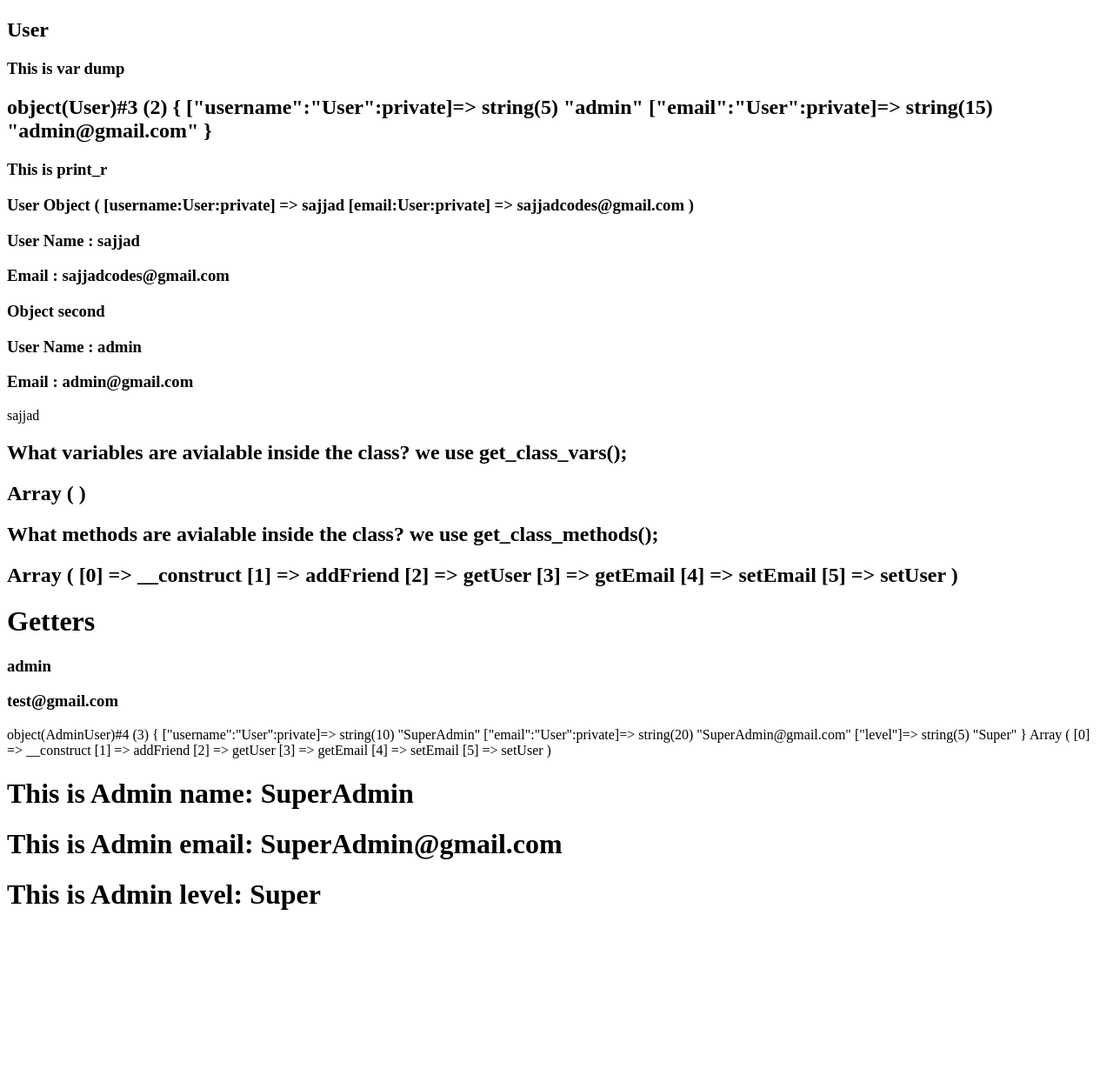
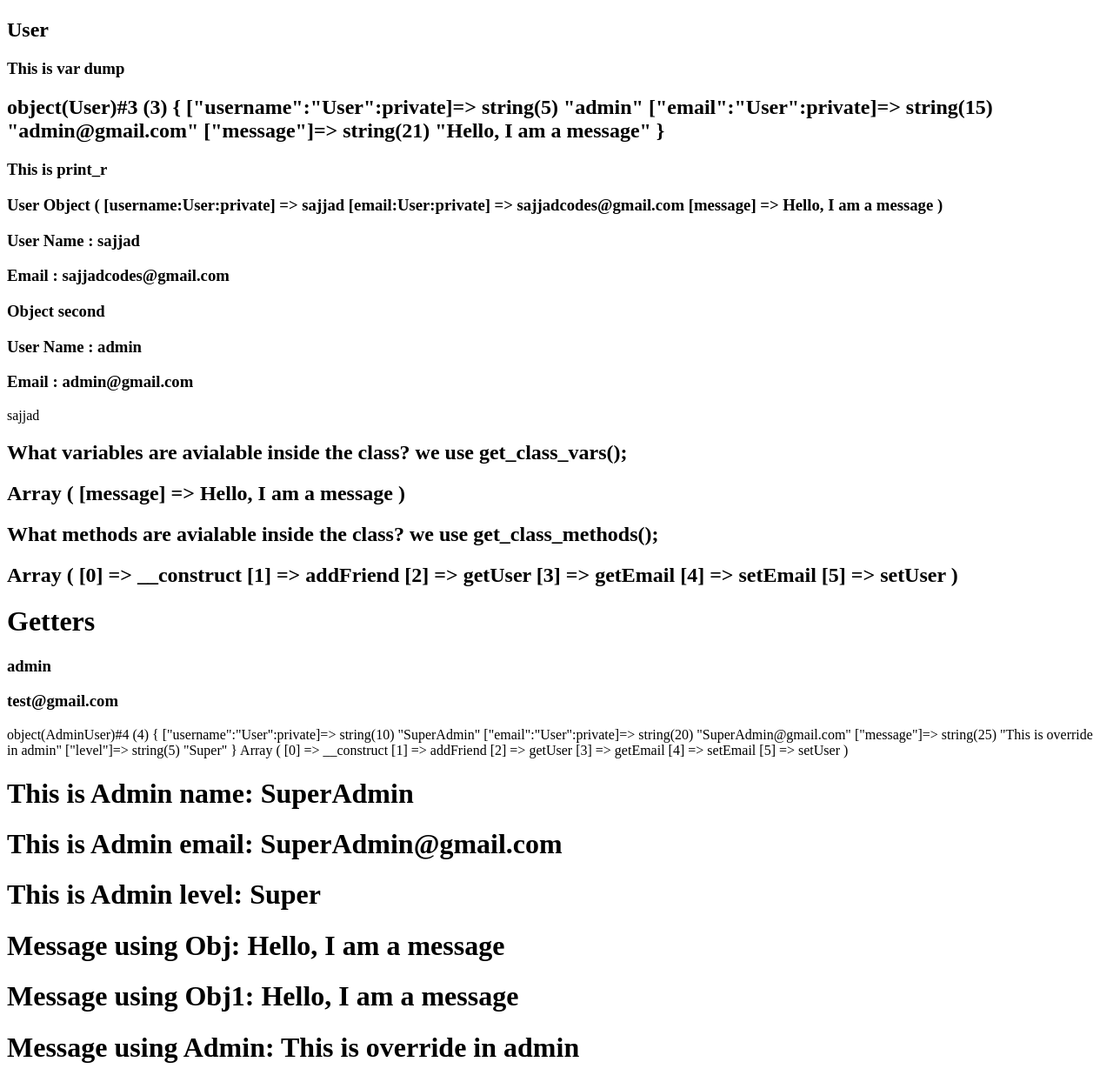
Before and after one commit to sajjadcodes/PHP-Roadmap-For-beginner, a PHP site: page / in a window 1280 px wide. Shown: the whole page at 87% size. Before the commit the page ends 1046 px from the top, so only its background shows below. Run offline with PHP 8.4, Linux system fonts and the light colour scheme.

Commit message:
crud function

```diff
--- a/OOP For Beginner/Index.php
+++ b/OOP For Beginner/Index.php
@@ -69,6 +69,9 @@
     <h1>This is Admin name: <?php echo $admin->getUser();?></h1>
     <h1>This is Admin email: <?php echo $admin->getEmail();?></h1>
     <h1>This is Admin level: <?php echo $admin->level;?></h1>
+    <h1>Message using Obj: <?php echo $obj->message;?></h1>
+    <h1>Message using Obj1: <?php echo $obj1->message;?></h1>
+    <h1>Message using Admin: <?php echo $admin->message;?></h1>
 
 
 
--- a/OOP For Beginner/userClass.php
+++ b/OOP For Beginner/userClass.php
@@ -30,6 +30,8 @@ class User {
     private $username = 'ryu';
 
     private $email = "myemail@email.com";
+
+    public $message ="Hello, I am a message";
     //constructor
     public function __construct($user,$email){
 
@@ -93,8 +95,9 @@ class User {
 class AdminUser  extends User{
 
 
+    public $message ="This is override in admin";
     public  $level;
-
+//constructor. child override parent. if you want to still parent load parent then use call parent parent constructor here.
     public function __construct($username, $email, $level){
 
         $this->level = $level;
```
